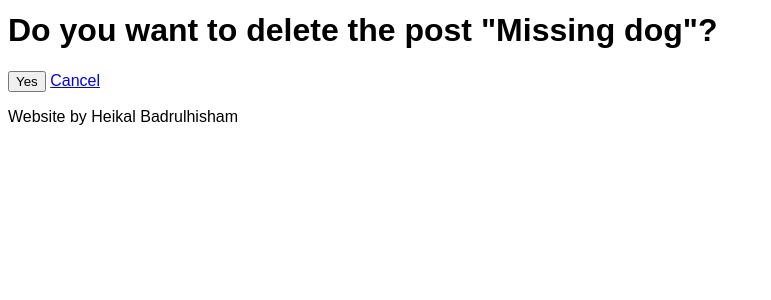
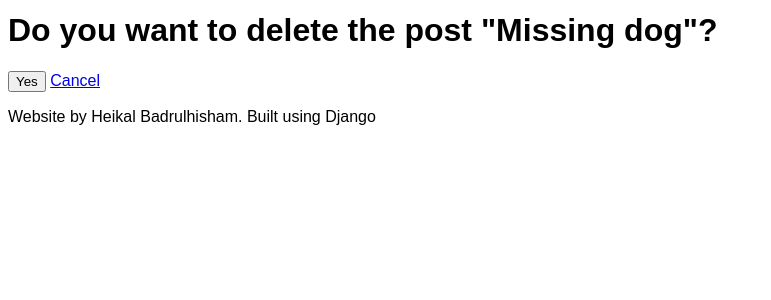
Before and after one commit to heikalb/django-sample, a Django app: page /post/1/delete/ in a window 1280 px wide. Shown: the part 168-468 px from the top of the page, without its empty margins (0-771 px from the left). Run offline with Django 3.2, Linux system fonts and the light colour scheme; data comes from the database, SQL or seed files in the repository.

Commit message:
edited message

```diff
--- a/src/templates/footer.html
+++ b/src/templates/footer.html
@@ -1 +1 @@
-<p>Website by Heikal Badrulhisham</p>
+<p id="footer">Website by Heikal Badrulhisham. Built using Django</p>
```
